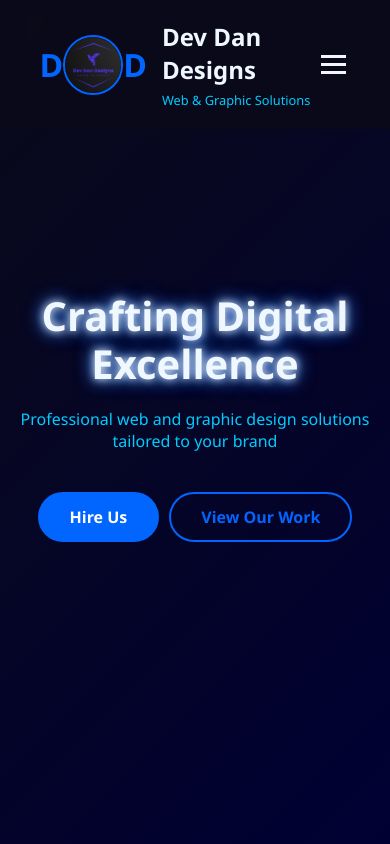
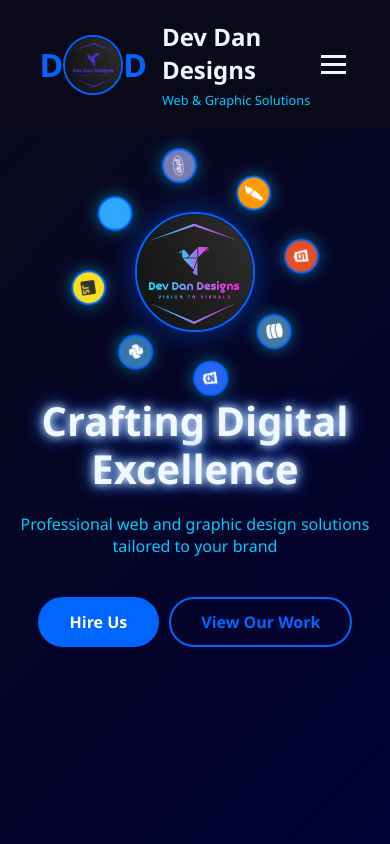
Before and after one commit to danchege/Dev-Dan-Designs, a plain HTML site: page index.html in a window 390 px wide. Shown: the top 844 px of the page. Drawn offline with Linux system fonts and the light colour scheme.

Commit message:
updated media queries

```diff
--- a/styles.css
+++ b/styles.css
@@ -848,10 +848,17 @@ footer {
 }
 
 @media (max-width: 768px) {
+    .hero {
+        flex-direction: column;
+        justify-content: center;
+        padding-top: 100px;
+    }
+
     .hero-content {
         width: 100%;
         text-align: center;
         padding: 0 20px;
+        margin-bottom: 40px;
     }
 
     .hero-buttons {
@@ -859,7 +866,19 @@ footer {
     }
 
     .tech-logos {
-        display: none;
+        position: relative;
+        right: auto;
+        top: auto;
+        transform: none;
+        width: 300px;
+        height: 300px;
+        margin: 0 auto;
+    }
+
+    .logo-orbit {
+        width: 40px;
+        height: 40px;
+        font-size: 1.2rem;
     }
 
     .about-content,
@@ -907,8 +926,23 @@ footer {
 }
 
 @media (max-width: 480px) {
+    .hero {
+        padding-top: 80px;
+    }
+
     .hero-content h1 {
         font-size: 2.5rem;
+    }
+
+    .tech-logos {
+        width: 250px;
+        height: 250px;
+    }
+
+    .logo-orbit {
+        width: 35px;
+        height: 35px;
+        font-size: 1rem;
     }
 
     .hero-content p {
```
